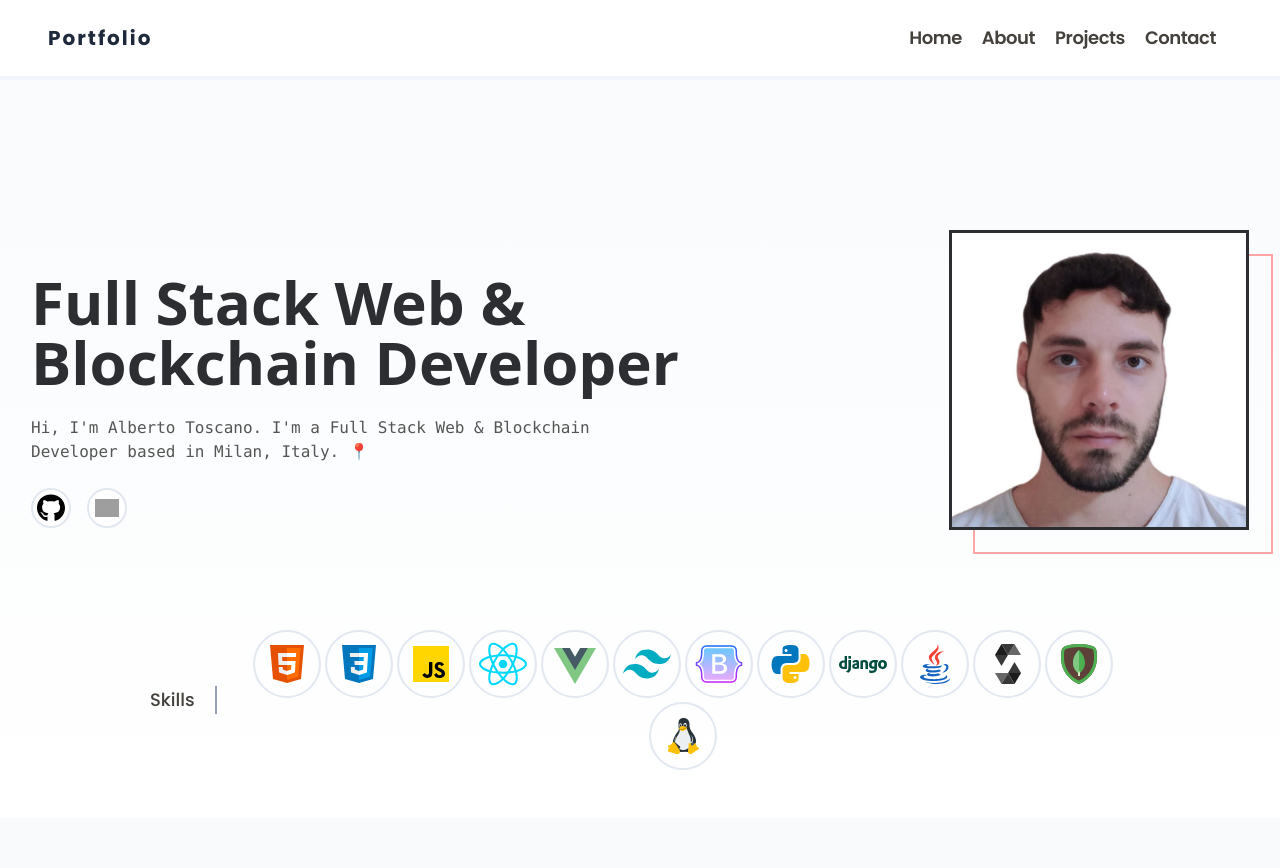
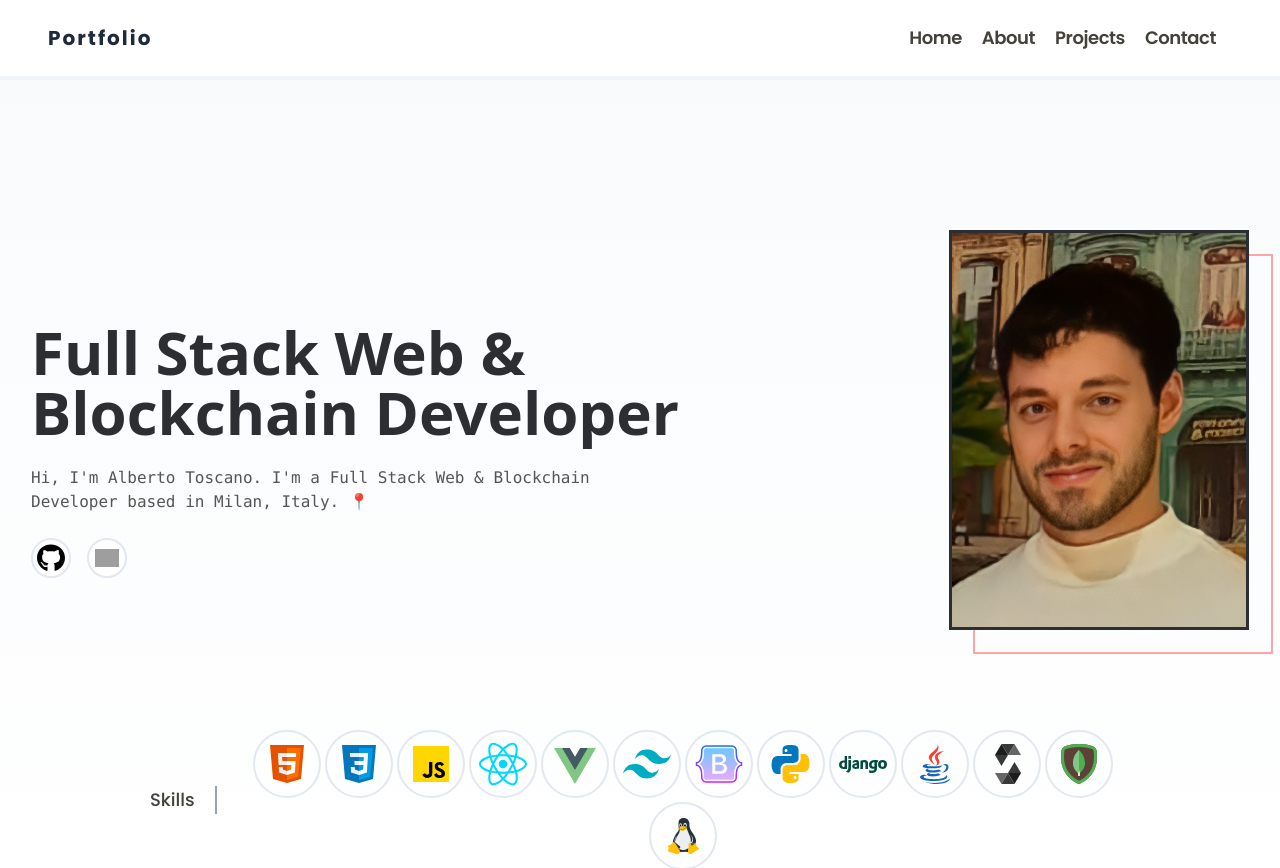
Before and after one commit to albeok/portfolio, a React (Vite) app: page / in a window 1280 px wide. Shown: the top 868 px of the page. Built offline with nearby package versions, Linux system fonts and the light colour scheme; grey boxes are pictures that could not be loaded.

Commit message:
new hero image

```diff
--- a/src/assets/index.js
+++ b/src/assets/index.js
@@ -1,7 +1,7 @@
 import close from "./close.svg"
 import github from "./github.svg"
 import hamburger from "./hamburger.svg"
-import hero_image from "./hero-image.jpg"
+import hero_image from "./hero-image.png"
 import linkedin from "./linkedin.svg"
 import react from "./react.svg"
 import html from "./html5.svg"
--- a/src/components/Hero.jsx
+++ b/src/components/Hero.jsx
@@ -7,7 +7,7 @@ const Hero = () => {
             <div className="flex flex-col">
                 <div className="flex sm:flex-row-reverse flex-col justify-center lg:justify-around items-center sm:gap-[13rem] gap-[4rem] md:pt-[230px] pt-[100px] mx-[30px] lg:mx-0">
                     <div className="flex relative">
-                        <img src={hero_image} alt="hero_image" className="w-[300px] h-[300px] object-cover object-center border-[#2d2e32] border-[3px] relative z-10" />
+                        <img src={hero_image} alt="hero_image" className="w-[300px] h-[400px] object-cover border-[#2d2e32] border-[3px] relative z-10" />
                         <div className="absolute top-6 left-6 border-2 border-red-300 z-0 w-full h-full" />
                     </div>
 
```
Also changed, not shown: src/assets/hero-image.jpg (deleted), src/assets/hero-image.png (added).
